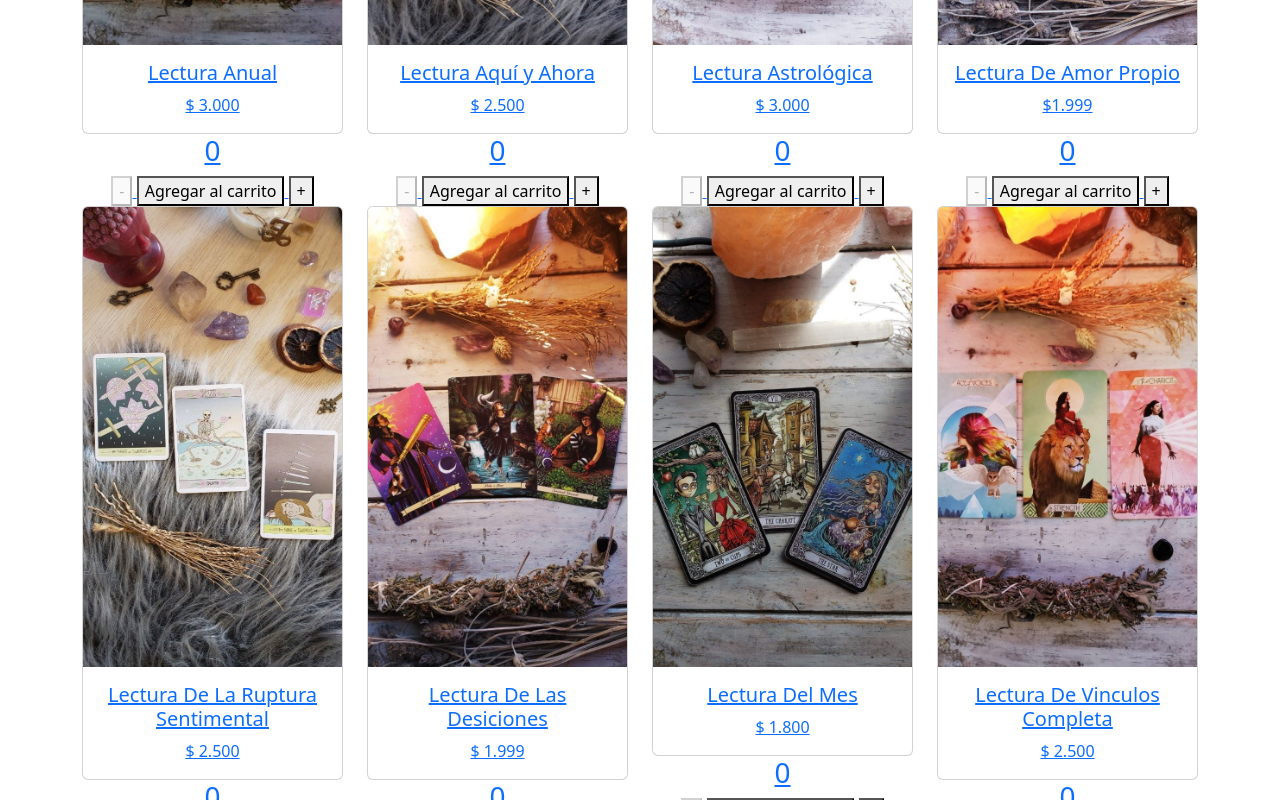
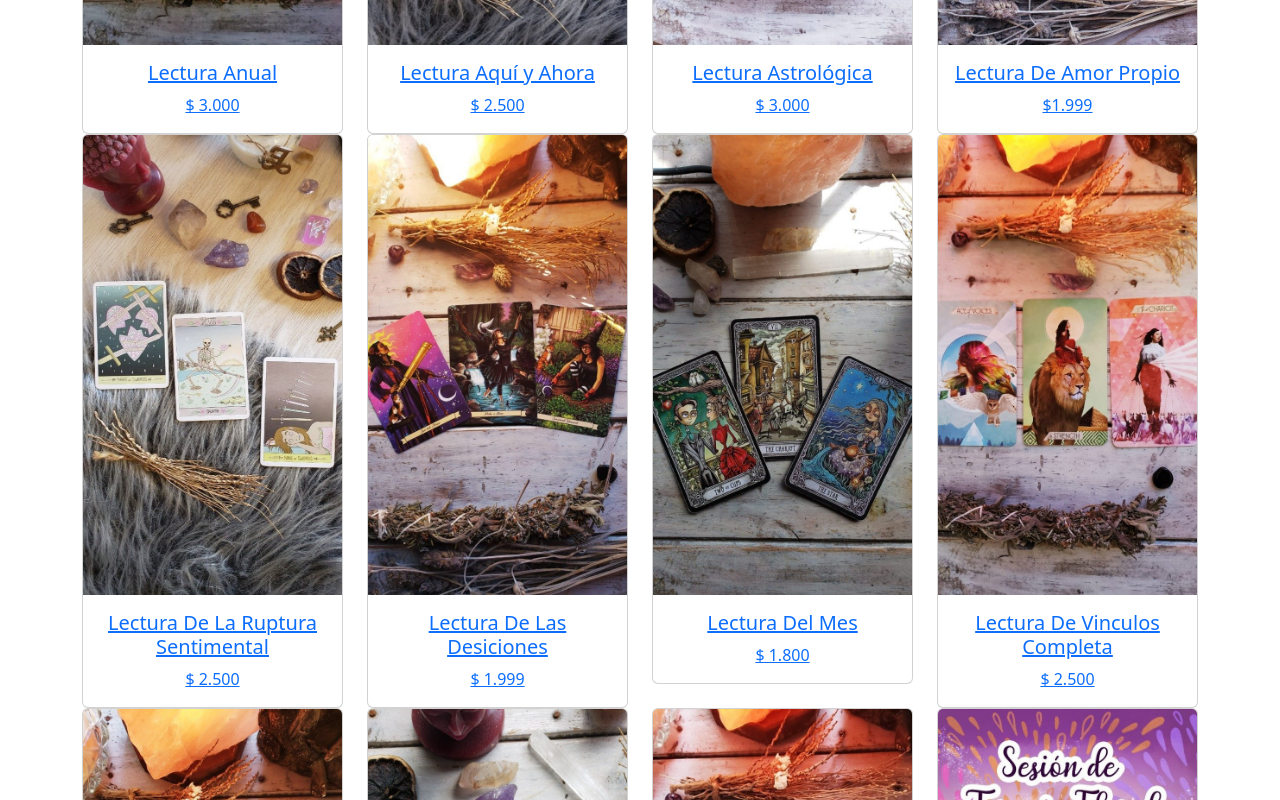
Before and after one commit to Leandro-Tancredi/CartCollection, a React (Create React App) app: page / in a window 1280 px wide. Shown: the part 800-1600 px from the top of the page. Built offline with nearby package versions, Linux system fonts and the light colour scheme.

Commit message:
agrego cart

```diff
--- a/src/App.jsx
+++ b/src/App.jsx
@@ -6,7 +6,7 @@ import {BrowserRouter, Routes,Route  } from "react-router-dom";
 import ItemDetailContainer from './Component/itemListContainer/ItemDetailContainer';
 import PreguntasFrecuentes from './Component/Navbar/preguntasFrecuentes';
 import AcercaDeMi from './Component/Navbar/AcercaDeMi';
-
+import CartContainer  from "./Component/Cart";
 
 function App() {
   return (
@@ -19,6 +19,7 @@ function App() {
           <Route path='/item/:id' element= {<ItemDetailContainer/>}/>
           <Route path='/category/PreguntasFrecuentes' element= {<PreguntasFrecuentes/>}/>
           <Route path='/category/Acerca-de-mi' element= {<AcercaDeMi/>}/>
+          <Route path='/cart' element= {<CartContainer/>}/>
       </Routes>
       </BrowserRouter>
 
--- /dev/null
+++ b/src/Component/Cart.jsx
@@ -0,0 +1,8 @@
+import React from "react";
+
+const CartContainer=()=>{
+return(
+    ""
+)
+}
+export default CartContainer;
--- a/src/Component/itemListContainer/ItemDetail.jsx
+++ b/src/Component/itemListContainer/ItemDetail.jsx
@@ -1,10 +1,17 @@
 import React from "react";
 import Item from "./Item";
+import Boton from "./itemCount";
 
 const ItemDetail = ({producto}) => {
 
+      const onAdd = (acumulador) => {
+            console.log(`usted compró ${acumulador} unidades`)
+        }
       return(
-            <Item producto={producto} />
+            <>
+                  <Item producto={producto} />
+                  <Boton Stock={5} initial={0} onAdd={onAdd} />
+            </>
       )};
 
 export default ItemDetail;
--- a/src/Component/itemListContainer/ItemDetailContainer.jsx
+++ b/src/Component/itemListContainer/ItemDetailContainer.jsx
@@ -1,7 +1,6 @@
 import React from "react";
 import ItemDetail from "./ItemDetail";
 import { useEffect, useState } from "react";
-import Boton from "./itemCount";
 import { useParams } from "react-router-dom";
 
 
@@ -23,17 +22,13 @@ const ItemDetailContainer = () => {
 
     }, [])
 
-    const onAdd = (valor) => {
-        console.log(`usted compró ${valor} unidades`)
-    }
-
     return (
         <>
             <div className="container mt-5">
                 <div className="row fuente justify-content-center">
                     <div className="col-md-3 "  >
                         <ItemDetail producto={Producto} />
-                        <Boton Stock={5} initial={0} onAdd={onAdd} />
+
                     </div>
                 </div>
             </div>
--- a/src/Component/itemListContainer/ItemListContainer.jsx
+++ b/src/Component/itemListContainer/ItemListContainer.jsx
@@ -1,7 +1,6 @@
 import React from "react";
 import { useEffect, useState } from "react";
 import Item from "./Item.jsx";
-import Boton from "./itemCount.js";
 import { Link } from "react-router-dom";
 
 const ItemListContainer = () => {
@@ -23,10 +22,6 @@ const ItemListContainer = () => {
         buscarProductos()
     }, []);
 
-    const onAdd = (valor) => {
-        console.log(`usted compró ${valor} unidades`);
-    }
-
 return (
         <>
             <div className="container mt-5">
@@ -36,7 +31,6 @@ return (
                         <div className="col-md-3 " key={index}>
                         <Link to={`Item/${index}`}>
                             <Item producto={productos} />
-                            <Boton Stock={5} initial={0} onAdd={onAdd} />
                         </Link>
                         </div>
                         )})}
--- a/src/Component/itemListContainer/itemCount.js
+++ b/src/Component/itemListContainer/itemCount.js
@@ -1,5 +1,6 @@
 import React from "react";
 import { useState } from "react";
+import { Link } from "react-router-dom";
 
 const Boton = ({ Stock, initial, onAdd }) => {
     const [acumulador, setAcumulador] = useState(initial);
@@ -18,12 +19,15 @@ const Boton = ({ Stock, initial, onAdd }) => {
 
     return (
         <div>
-            <h3>{acumulador}</h3>
+            <h3>{acumulador}<span>/Stock disponible {stock-acumulador}</span></h3>
+
             <div>
                 <button disabled={acumulador <= 0} onClick={restaProducto} >
                     -</button>
+               <Link to={`/cart`}>
                 <span> <button disabled={acumulador > stock} onClick={() => { onAdd(acumulador) }}>Agregar al carrito</button> </span>
-                <button disabled={acumulador >= stock} onClick={sumaProducto}>
+                </Link>
+                 <button disabled={acumulador >= stock} onClick={sumaProducto}>
                     +</button>
 
             </div>
```
